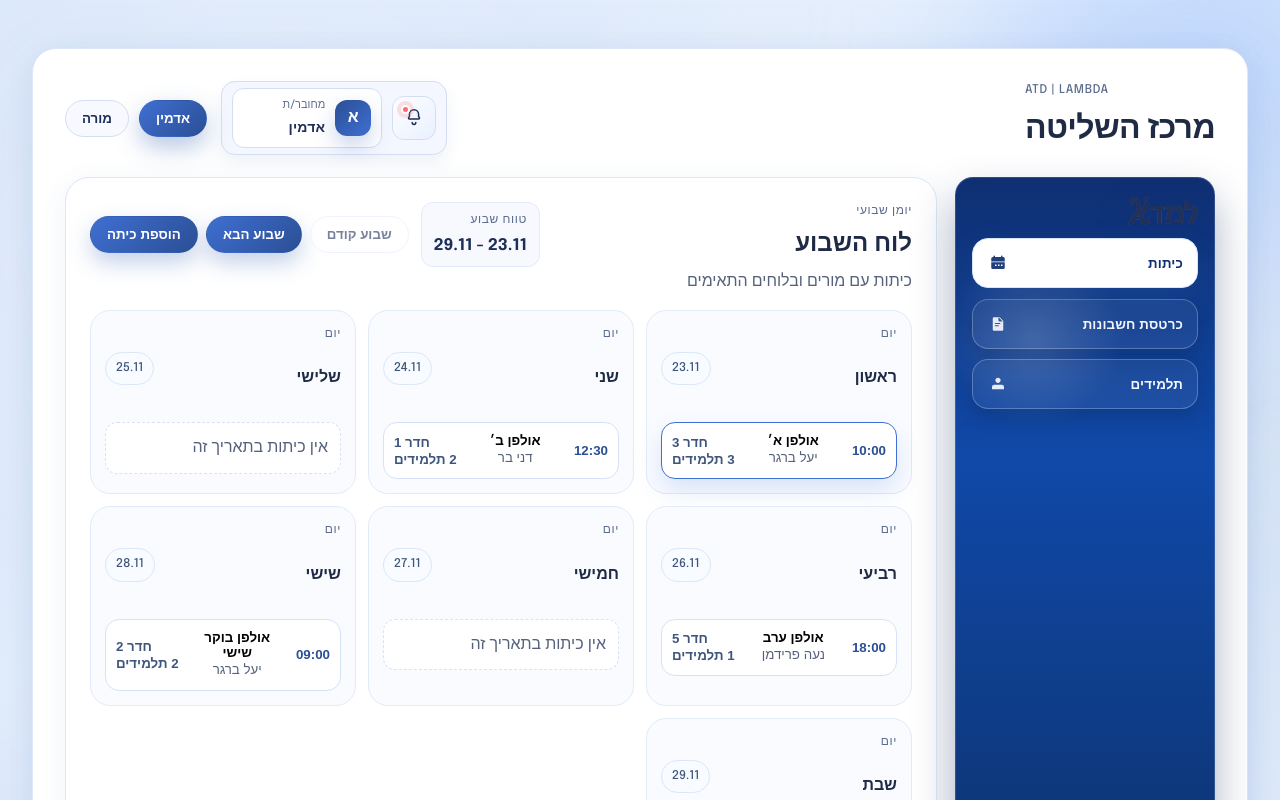
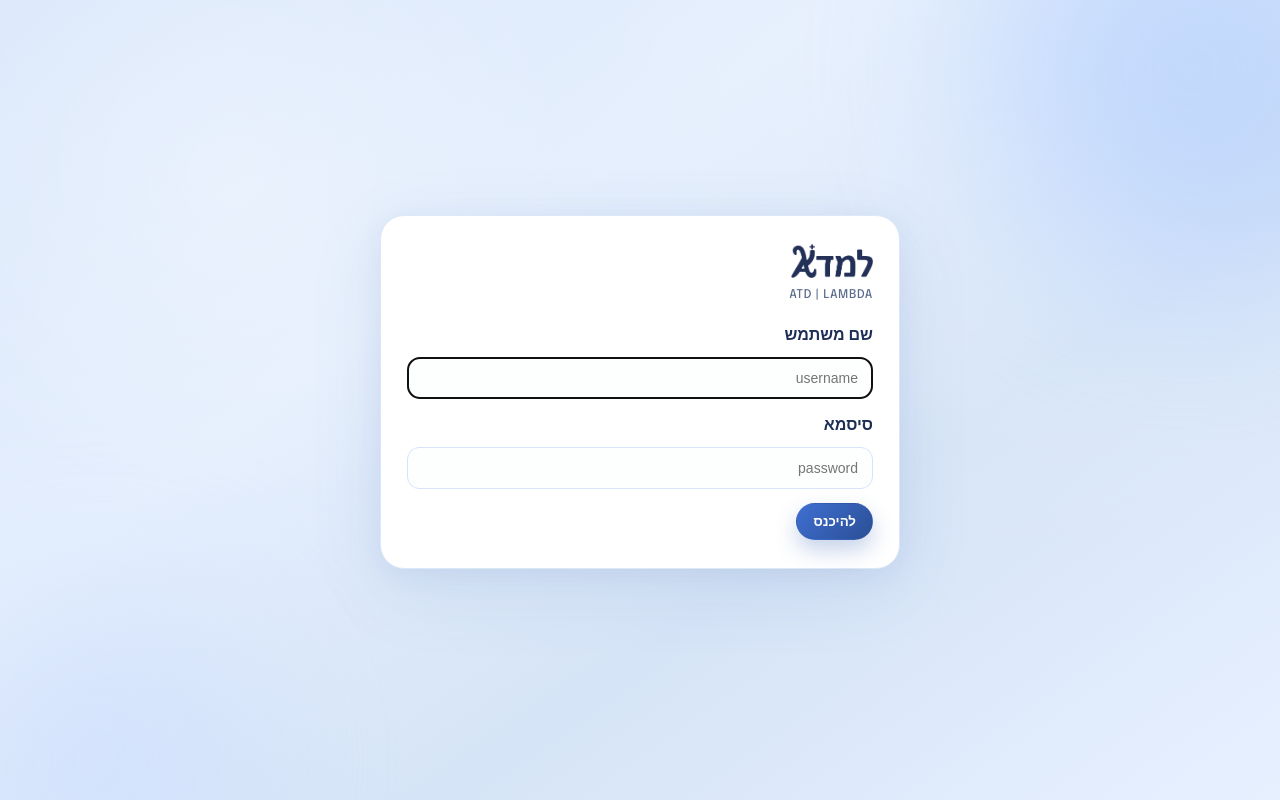
Before and after one commit to asafbanani/ATD_Lamda, a React (Vite) app: page / in a window 1280 px wide. Shown: the top 800 px of the page. Built offline with nearby package versions, Linux system fonts and the light colour scheme.

Commit message:
owner demo user updated - screen trasition basic between login to app.

```diff
--- a/src/App.css
+++ b/src/App.css
@@ -49,6 +49,77 @@
   flex-direction: column;
   gap: 22px;
   min-height: 100vh;
+}
+
+.login-shell {
+  position: relative;
+  z-index: 1;
+  width: min(520px, 96vw);
+  background: #ffffff;
+  border: 1px solid #dce7f7;
+  box-shadow:
+    0 20px 80px rgba(41, 86, 150, 0.09),
+    0 6px 28px rgba(41, 86, 150, 0.07);
+  border-radius: 24px;
+  padding: 28px 26px;
+  display: flex;
+  flex-direction: column;
+  gap: 18px;
+}
+
+.login-header {
+  display: flex;
+  align-items: center;
+  justify-content: space-between;
+  gap: 16px;
+}
+
+.login-brand {
+  display: flex;
+  flex-direction: column;
+  gap: 8px;
+  align-items: flex-start;
+}
+
+.login-brand img {
+  width: 82px;
+  height: auto;
+}
+
+.login-form {
+  display: flex;
+  flex-direction: column;
+  gap: 14px;
+}
+
+.login-field {
+  display: flex;
+  flex-direction: column;
+  gap: 8px;
+  font-weight: 700;
+  color: #1e2f57;
+}
+
+.login-field input {
+  border: 1px solid #d8e4fb;
+  border-radius: 12px;
+  padding: 12px 14px;
+  font-size: 14px;
+  background: #fdfefe;
+}
+
+.login-actions {
+  display: flex;
+  align-items: center;
+  gap: 12px;
+  justify-content: space-between;
+  flex-wrap: wrap;
+}
+
+.demo-hint {
+  display: flex;
+  align-items: center;
+  gap: 10px;
 }
 
 .admin-layout {
--- a/src/App.tsx
+++ b/src/App.tsx
@@ -1,4 +1,4 @@
-import { useEffect, useMemo, useState } from "react"
+import { FormEvent, useEffect, useMemo, useState } from "react"
 import "./App.css"
 import logo from "./assets/atd_logo.png"
 import { initialAttendance, initialClasses, initialStudents } from "./data/seed"
@@ -10,11 +10,17 @@ import TeacherView from "./screens/TeacherView"
 import { clampWeekOffset, fromISODate, getDayNameFromDate, getWeekStart, isDateInWeek } from "./utils/dateUtils"
 
 function App() {
+  const OWNER_USERNAME = "owner"
+  const OWNER_PASSWORD = "owner123"
   const teacherName = "\u05d9\u05e2\u05dc \u05d1\u05e8\u05d2\u05e8"
+  const adminName = "owner"
   const FULL_LESSON_COST = 120
   const HALF_LESSON_COST = 60
+  const [isAuthenticated, setIsAuthenticated] = useState(false)
+  const [loginForm, setLoginForm] = useState({ username: "", password: "" })
+  const [loginError, setLoginError] = useState("")
   const [role, setRole] = useState<Role>("admin")
-  const currentUserName = role === "admin" ? "\u05d0\u05d3\u05de\u05d9\u05df" : teacherName
+  const currentUserName = role === "admin" ? adminName : teacherName
   const normalizeClass = (cls: ClassSlot): ClassSlot => ({
     ...cls,
     durationHours: cls.durationHours && cls.durationHours > 0 ? cls.durationHours : 1,
@@ -250,6 +256,79 @@ function App() {
     setShowClassModal(true)
   }
 
+  const handleLogin = (event: FormEvent<HTMLFormElement>) => {
+    event.preventDefault()
+    const isValid =
+      loginForm.username.trim().toLowerCase() === OWNER_USERNAME &&
+      loginForm.password.trim() === OWNER_PASSWORD
+
+    if (!isValid) {
+      setLoginError("\u05e4\u05e8\u05d8\u05d9 \u05db\u05e0\u05d9\u05e1\u05d4 \u05e9\u05d2\u05d5\u05d9\u05d9\u05dd")
+      return
+    }
+
+    setIsAuthenticated(true)
+    setRole("admin")
+    setLoginError("")
+    setLoginForm({ username: "", password: "" })
+  }
+
+  if (!isAuthenticated) {
+    return (
+      <div className="page">
+        <div className="glow glow-1" />
+        <div className="glow glow-2" />
+        <div className="login-shell">
+          <div className="login-header">
+            <div className="login-brand">
+              <img src={logo} alt="\u05dc\u05d5\u05d2\u05d5 ATD \u05dc\u05de\u05d3\u05d0" />
+              <p className="eyebrow">ATD | Lambda</p>
+            </div>
+            <div>
+            </div>
+          </div>
+
+          <form className="login-form" onSubmit={handleLogin}>
+            <label className="login-field">
+              <span>{"\u05e9\u05dd \u05de\u05e9\u05ea\u05de\u05e9"}</span>
+              <input
+                type="text"
+                value={loginForm.username}
+                onChange={(e) => {
+                  setLoginForm((prev) => ({ ...prev, username: e.target.value }))
+                  setLoginError("")
+                }}
+                placeholder="username"
+                autoFocus
+              />
+            </label>
+
+            <label className="login-field">
+              <span>{"\u05e1\u05d9\u05e1\u05de\u05d0"}</span>
+              <input
+                type="password"
+                value={loginForm.password}
+                onChange={(e) => {
+                  setLoginForm((prev) => ({ ...prev, password: e.target.value }))
+                  setLoginError("")
+                }}
+                placeholder="password"
+              />
+            </label>
+
+            {loginError && <p className="error-text">{loginError}</p>}
+
+            <div className="login-actions">
+              <button type="submit" className="pill primary">
+                {"\u05dc\u05d4\u05d9\u05db\u05e0\u05e1"}
+              </button>
+            </div>
+          </form>
+        </div>
+      </div>
+    )
+  }
+
   return (
     <div className="page">
       <div className="glow glow-1" />
```
